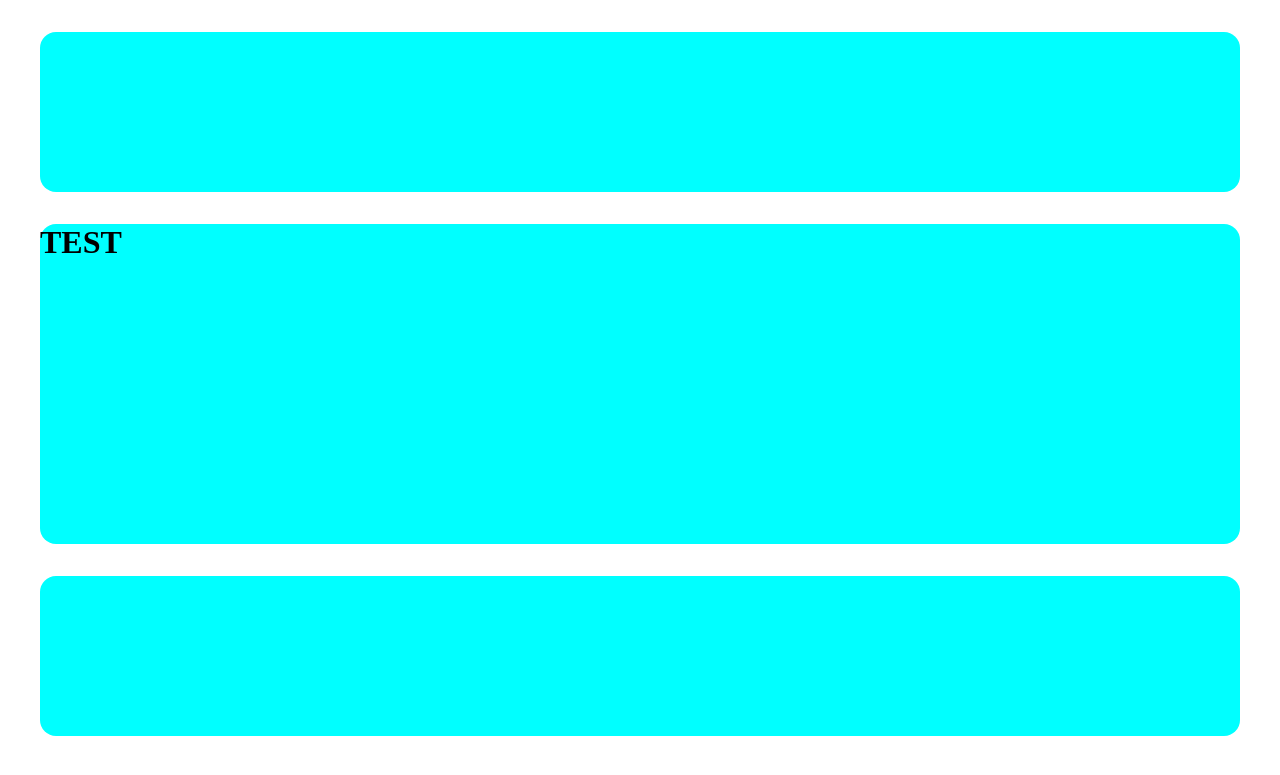
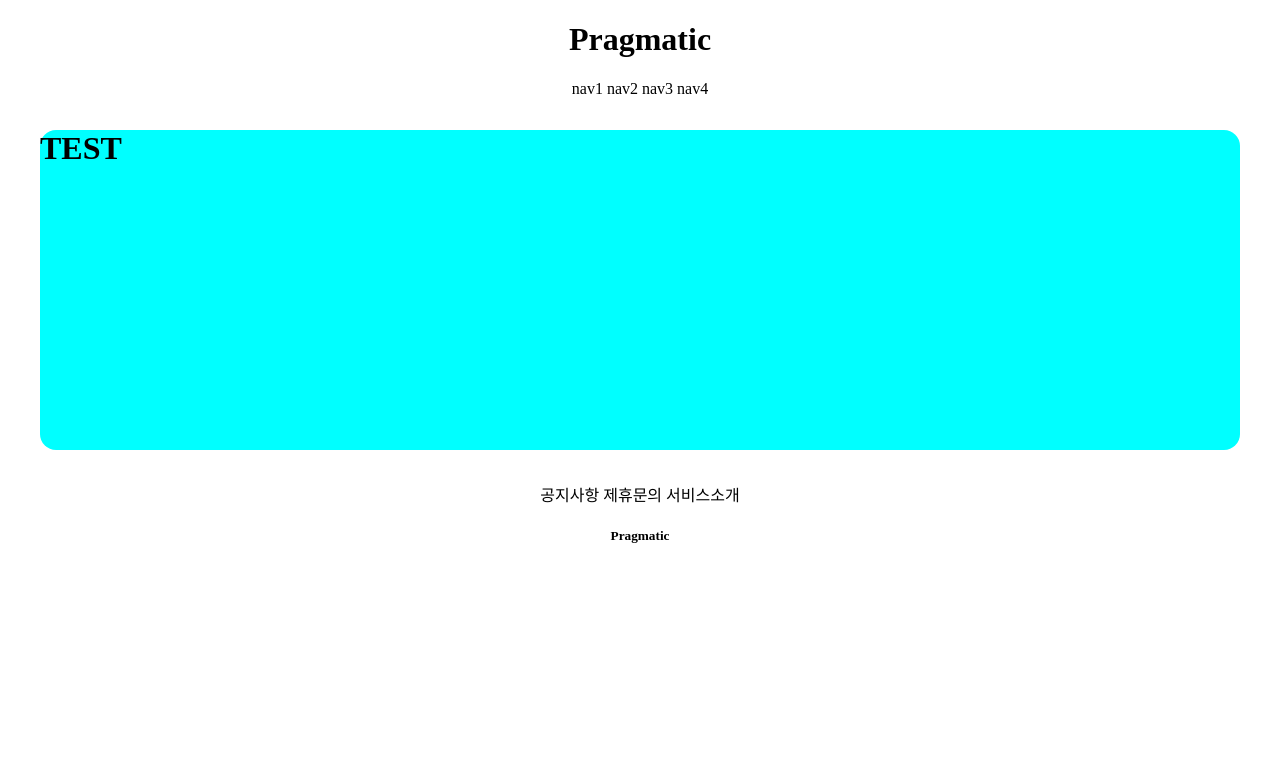
Before and after one commit to plumteri/trial_2, a Django app: page /accounts/hello_world/ in a window 1280 px wide. Shown: the top 775 px of the page. Run offline with Django 3.2, Linux system fonts and the light colour scheme; parts of the project's set-up code (start-up, migrations or seed data) failed here and were passed over.

Commit message:
7/5 2class commit2_trial2

```diff
--- a/templates/footer.html
+++ b/templates/footer.html
@@ -1 +1,12 @@
-<div style="height: 10rem; background-color: aqua; margin: 2rem; border-radius: 1rem;"></div>
+<div style="text-align: center">
+
+    <div>
+        <span>공지사항</span>
+        <span>제휴문의</span>
+        <span>서비스소개</span>
+
+    </div>
+    <div>
+        <h5>Pragmatic</h5>
+    </div>
+</div>
--- a/templates/header.html
+++ b/templates/header.html
@@ -1 +1,13 @@
-<div style="height: 10rem; background-color: aqua; margin: 2rem; border-radius: 1rem;"></div>
+<div style="text-align: center">
+
+    <div>
+        <h1>Pragmatic</h1>
+    </div>
+    <div>
+        <span>nav1</span>
+        <span>nav2</span>
+        <span>nav3</span>
+        <span>nav4</span>
+    </div>
+
+</div>
```
